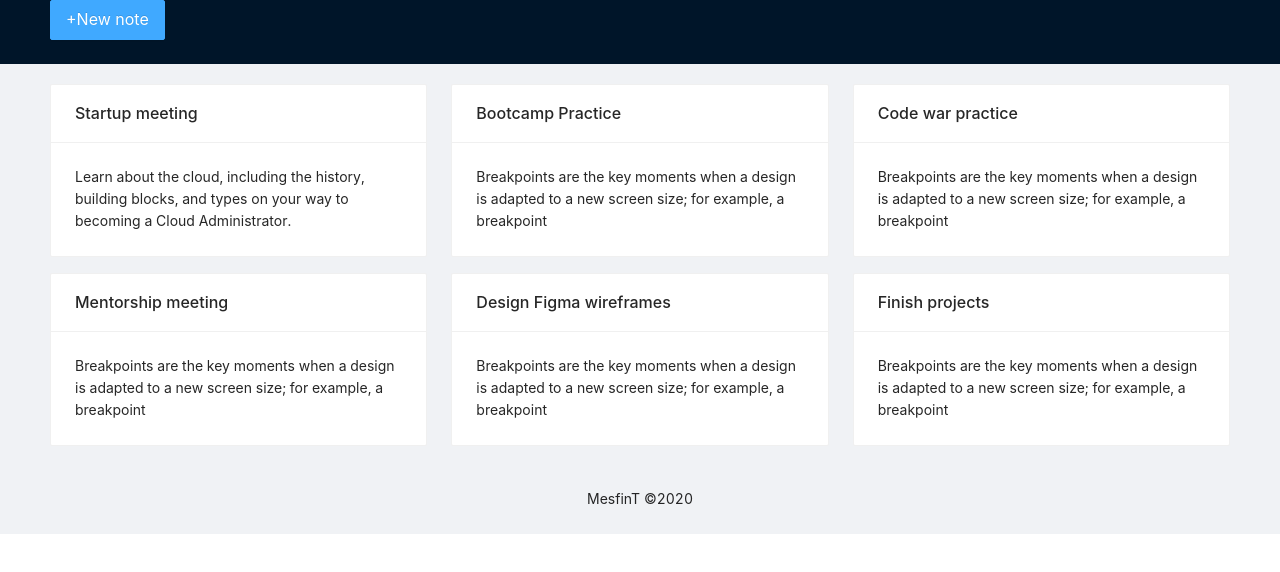
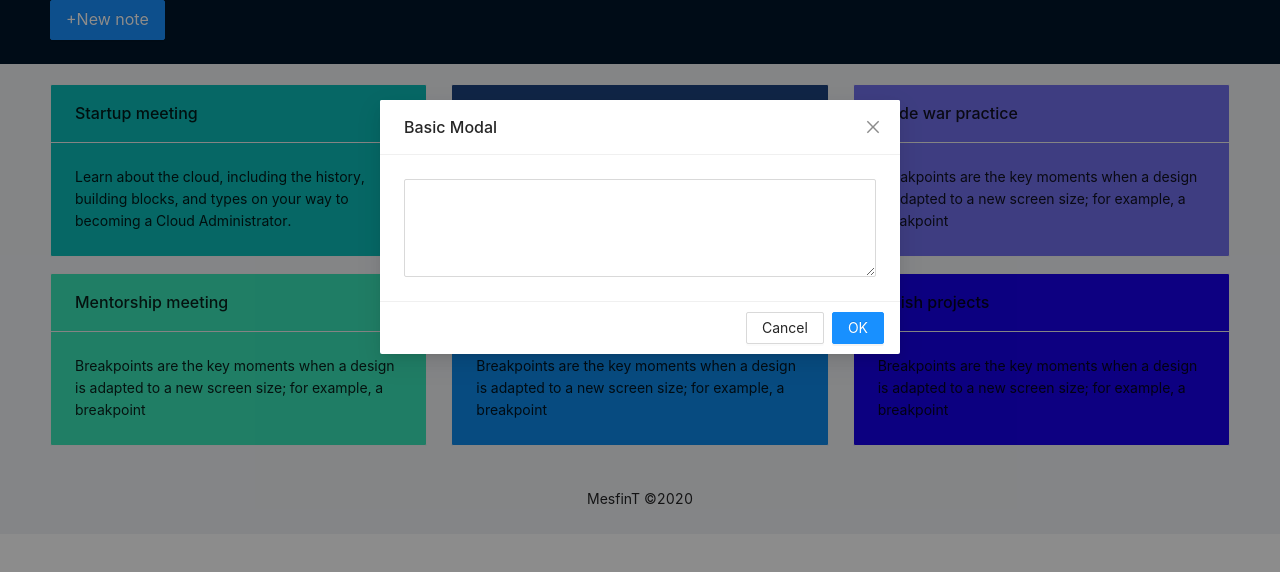
Before and after one commit to mesfint/note-app, a React (Create React App) app: page / in a window 1280 px wide. Both pictures are taken after a click on the button "+New note". Shown: the top 572 px of the page. Built offline with nearby package versions, Linux system fonts and the light colour scheme.

Commit message:
Modal to insert note adds also some styiling

```diff
--- a/src/App.css
+++ b/src/App.css
@@ -36,6 +36,10 @@ body {
   margin-top: 20px;
 }
 
+/*Add note Modal */
+.addNewModal {
+  display: none;
+}
 .footer {
   text-align: center;
 }
--- a/src/App.js
+++ b/src/App.js
@@ -1,21 +1,45 @@
-import React from "react";
+import React, { useState } from "react";
 import "./App.css";
 import AppSearch from "./componets/search";
 import AppNote from "./componets/notes";
 
-import { Layout, Menu, Button } from "antd";
-
+import { Layout, Menu, Button, Modal, Input } from "antd";
+const { TextArea } = Input;
 const { Header, Content, Footer } = Layout;
 
 function App() {
+  const [visible, setVisible] = useState(false);
+
+  const showModal = () => {
+    setVisible(true);
+  };
+  const onClose = () => {
+    setVisible(false);
+  };
+  const onOk = () => {
+    setVisible(false);
+  };
+  const onCancle = () => {
+    setVisible(false);
+  };
   return (
     <Layout>
       <Header className="header">
         <Menu theme="dark" mode="horizontal">
-          <Button type="primary" size="large">
+          <Button type="primary" size="large" onClick={showModal}>
             +New note
           </Button>
         </Menu>
+        <Modal
+          title="Basic Modal"
+          visible={showModal}
+          onClose={onClose}
+          onOk={onOk}
+          onCancel={onCancle}
+          visible={visible}
+        >
+          <TextArea rows={4} />
+        </Modal>
       </Header>
       <Content className="site-layout">
         <div className="site-layout-background">
--- a/src/componets/notes.js
+++ b/src/componets/notes.js
@@ -1,5 +1,15 @@
 import React from "react";
 import { List, Card } from "antd";
+
+function GenerateRandomColor() {
+  const letters = "0123456789ABCDEF";
+  let color = "#";
+  for (let i = 0; i < 6; i++) {
+    color += letters[Math.floor(Math.random() * 16)];
+  }
+  return color;
+}
+console.log(GenerateRandomColor());
 
 function AppNote() {
   const data = [
@@ -49,7 +59,12 @@ function AppNote() {
         dataSource={data}
         renderItem={(item) => (
           <List.Item>
-            <Card title={item.title}>{item.content}</Card>
+            <Card
+              style={{ backgroundColor: GenerateRandomColor() }}
+              title={item.title}
+            >
+              {item.content}
+            </Card>
           </List.Item>
         )}
       />
```
